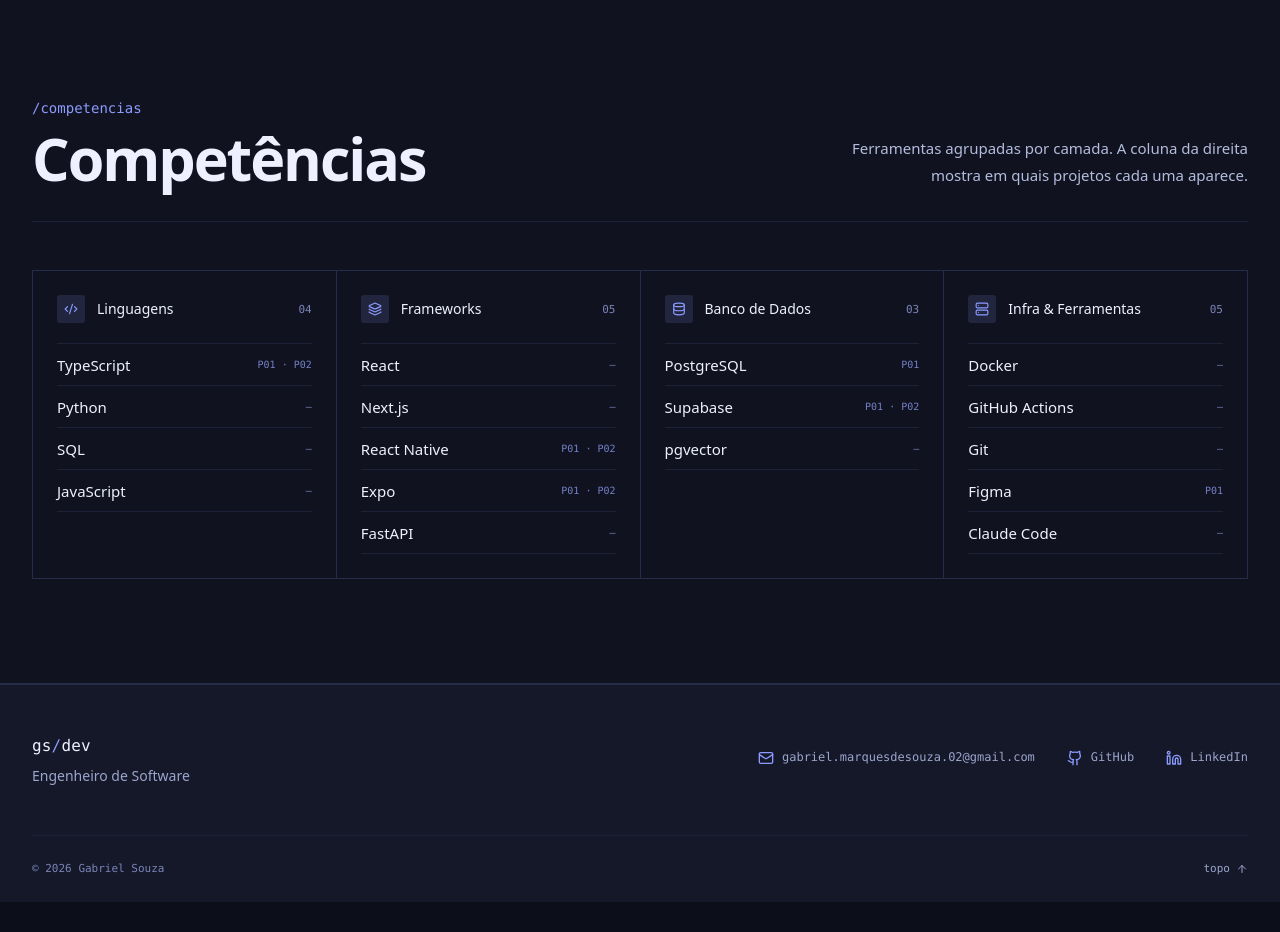
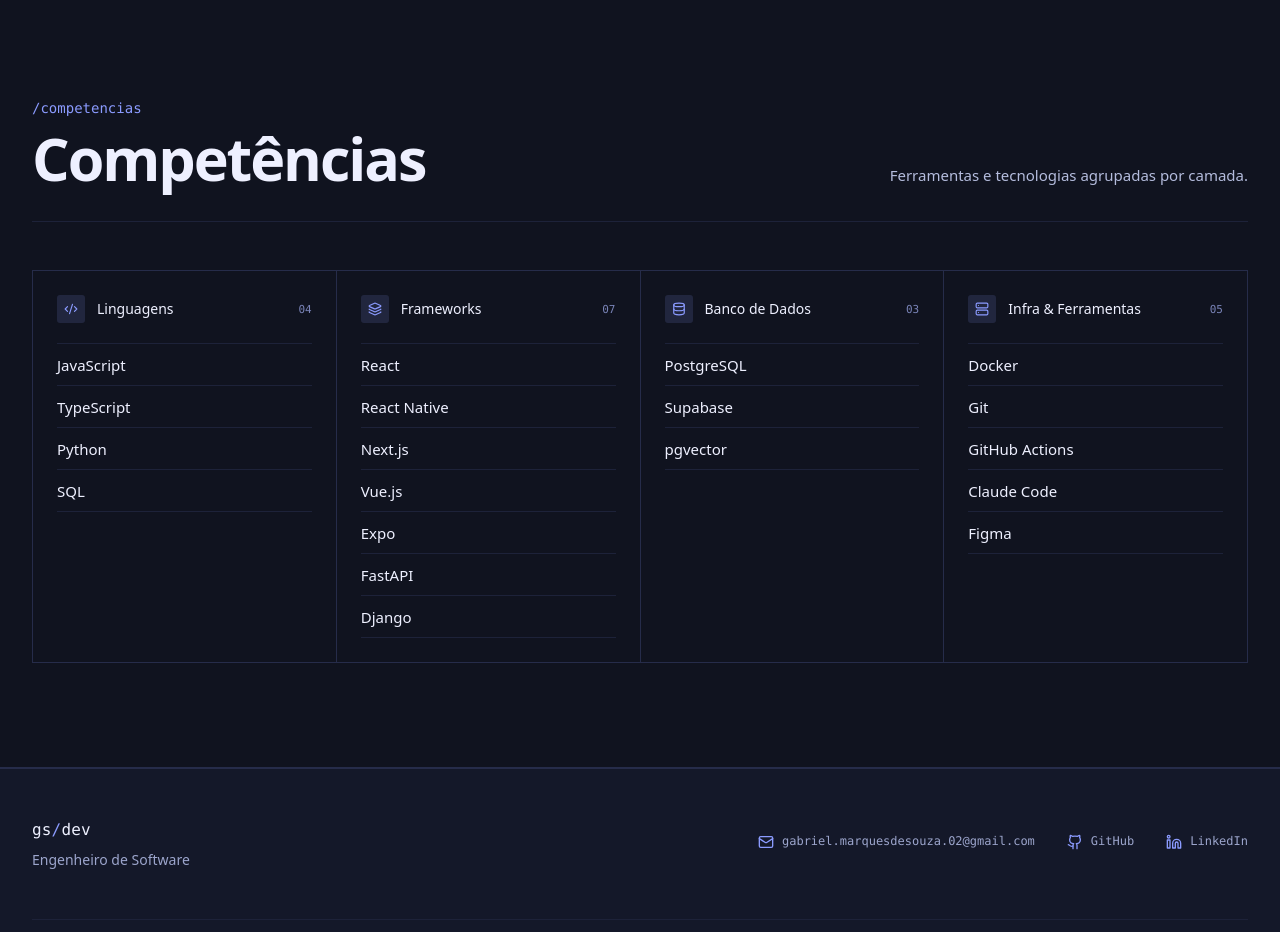
Before and after one commit to GabrielMS00/Portifolio, a React (Vite) app: page / in a window 1280 px wide. Shown: the part 3220-4152 px from the top of the page. Before the commit the page ends 4122 px from the top, so only its background shows below. Built offline with nearby package versions, Linux system fonts and the light colour scheme.

Commit message:
Melhoria do conteúdo da aba competências

```diff
--- a/src/components/Skills.css
+++ b/src/components/Skills.css
@@ -63,17 +63,6 @@
   font-size: 15px;
 }
 
-.skill__projects {
-  font-family: var(--font-mono);
-  font-size: 10px;
-  color: #7480c8;
-  white-space: nowrap;
-}
-
-.skill__projects[aria-label] {
-  color: var(--dim);
-}
-
 @media (max-width: 1024px) {
   .skills__grid {
     grid-template-columns: repeat(2, minmax(0, 1fr));
--- a/src/components/Skills.tsx
+++ b/src/components/Skills.tsx
@@ -1,15 +1,7 @@
-import { projects } from '../data/projects'
 import { skillGroups } from '../data/skills'
-import type { Skill } from '../types'
 import { pad } from '../lib/format'
 import { SectionHeader } from './SectionHeader'
 import './Skills.css'
-
-/** Projetos (por posição) em cujas stacks a competência aparece */
-function projectsUsing(skill: Skill) {
-  const names = [skill.name, ...(skill.aliases ?? [])]
-  return projects.filter((project) => project.stack.some((group) => group.items.some((item) => names.includes(item))))
-}
 
 export function Skills() {
   return (
@@ -19,7 +11,7 @@
           slug="competencias"
           title="Competências"
           titleId="competencias-title"
-          description="Ferramentas agrupadas por camada. A coluna da direita mostra em quais projetos cada uma aparece."
+          description="Ferramentas e tecnologias agrupadas por camada."
         />
 
         <div className="skills__grid">
@@ -34,24 +26,11 @@
               </header>
 
               <ul>
-                {skills.map((skill) => {
-                  const used = projectsUsing(skill)
-                  return (
-                    <li className="skill" key={skill.name}>
-                      <span className="skill__name">{skill.name}</span>
-                      {used.length > 0 ? (
-                        <span className="skill__projects" title={used.map((p) => p.name).join(', ')}>
-                          {used.map((p) => `P${pad(projects.indexOf(p) + 1)}`).join(' · ')}
-                          <span className="sr-only">: usado em {used.map((p) => p.name).join(' e ')}</span>
-                        </span>
-                      ) : (
-                        <span className="skill__projects" aria-label="Ainda não aparece em nenhum projeto">
-                          –
-                        </span>
-                      )}
-                    </li>
-                  )
-                })}
+                {skills.map((skill) => (
+                  <li className="skill" key={skill.name}>
+                    <span className="skill__name">{skill.name}</span>
+                  </li>
+                ))}
               </ul>
             </section>
           ))}
--- a/src/data/skills.ts
+++ b/src/data/skills.ts
@@ -5,33 +5,35 @@
   {
     title: 'Linguagens',
     icon: CodeXml,
-    skills: [{ name: 'TypeScript' }, { name: 'Python' }, { name: 'SQL' }, { name: 'JavaScript' }],
+    skills: [{ name: 'JavaScript' }, { name: 'TypeScript' }, { name: 'Python' }, { name: 'SQL' }],
   },
   {
     title: 'Frameworks',
     icon: Layers,
     skills: [
       { name: 'React' },
+      { name: 'React Native' },
       { name: 'Next.js' },
-      { name: 'React Native' },
+      { name: 'Vue.js' },
       { name: 'Expo' },
       { name: 'FastAPI' },
+      { name: 'Django' },
     ],
   },
   {
     title: 'Banco de Dados',
     icon: Database,
-    skills: [{ name: 'PostgreSQL' }, { name: 'Supabase', aliases: ['Supabase Auth'] }, { name: 'pgvector' }],
+    skills: [{ name: 'PostgreSQL' }, { name: 'Supabase' }, { name: 'pgvector' }],
   },
   {
     title: 'Infra & Ferramentas',
     icon: Server,
     skills: [
       { name: 'Docker' },
+      { name: 'Git' },
       { name: 'GitHub Actions' },
-      { name: 'Git' },
+      { name: 'Claude Code' },
       { name: 'Figma' },
-      { name: 'Claude Code' },
     ],
   },
 ]
--- a/src/types.ts
+++ b/src/types.ts
@@ -54,8 +54,6 @@
 
 export type Skill = {
   name: string
-  /** Nomes alternativos usados nas stacks dos projetos */
-  aliases?: string[]
 }
 
 export type SkillGroup = {
```
Also changed, not shown: 1 other file (tests, documents, lock files or other folders).
